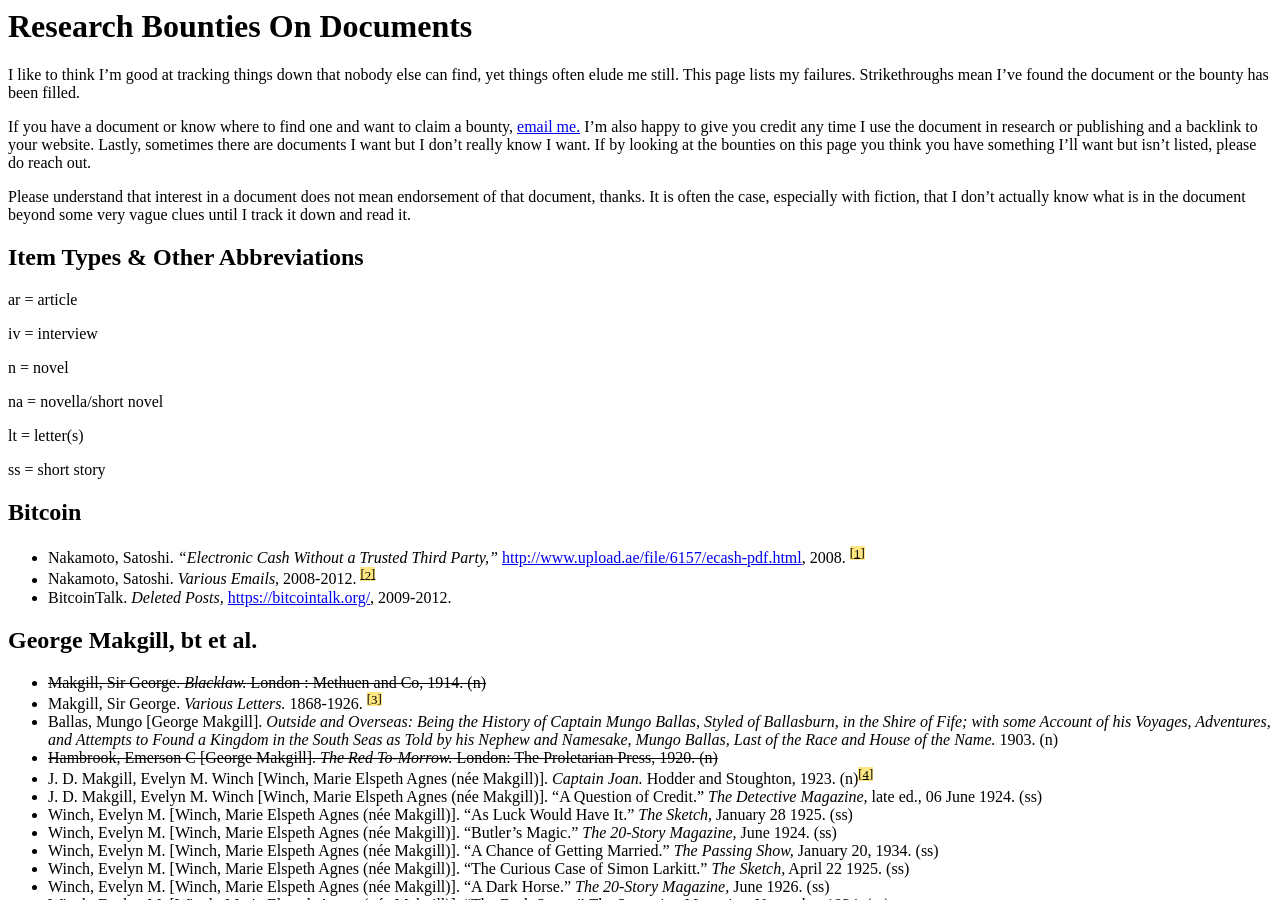
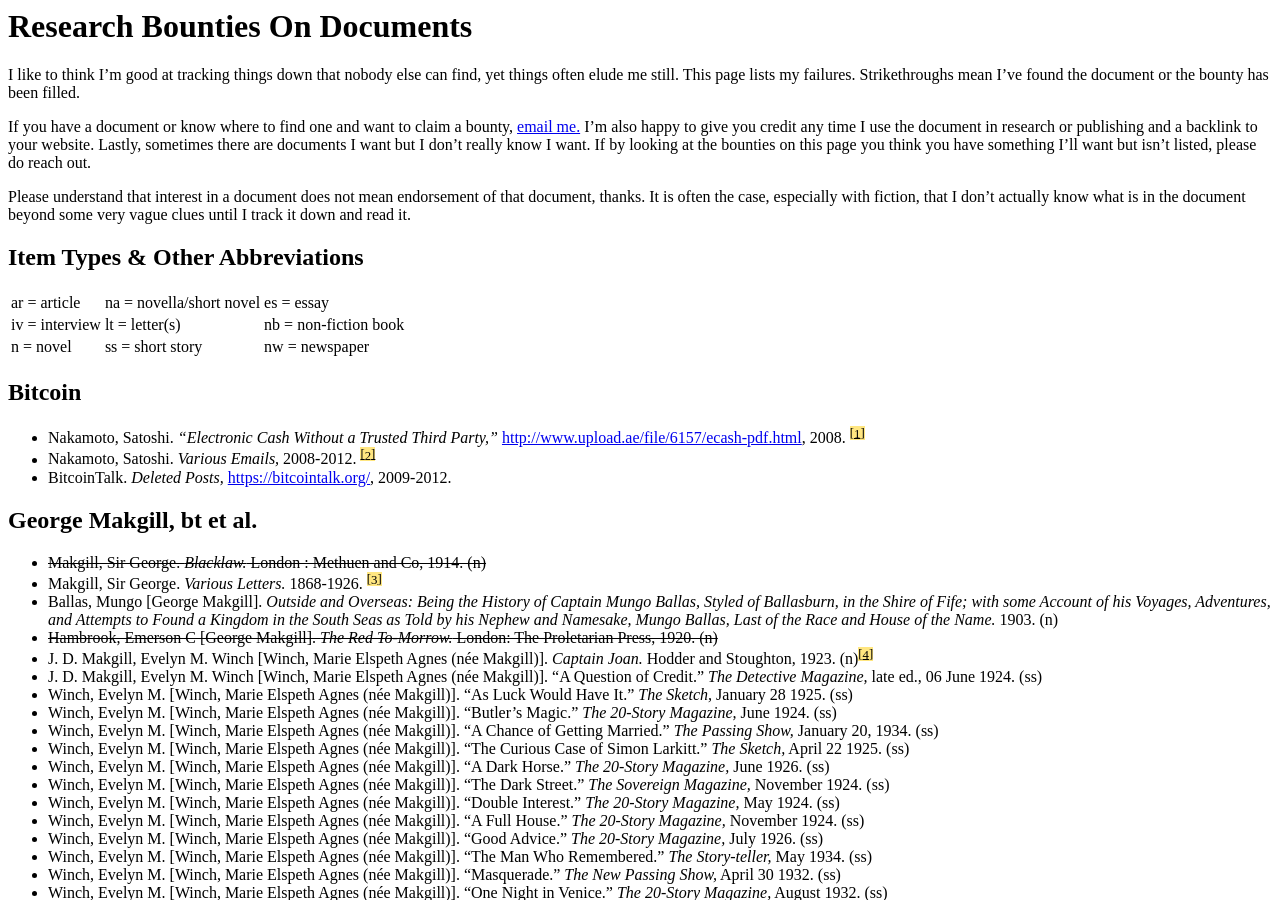
Before and after one commit to derykmakgill/website, a Jekyll site: the page built from research-bounties.md, in a window 1280 px wide and 900 px high. Built offline with Jekyll 4.4.1, drawn with Linux system fonts in a browser that asks for light colours.

Commit message:
Update research-bounties.md

```diff
--- a/research-bounties.md
+++ b/research-bounties.md
@@ -12,17 +12,9 @@
 
 ## Item Types & Other Abbreviations
 
-ar = article
-
-iv = interview
-
-n = novel
-
-na = novella/short novel
-
-lt = letter(s)
-
-ss = short story
+| ar = article |  na = novella/short novel | es = essay |
+| iv = interview |   lt = letter(s)  |   nb = non-fiction book |
+| n = novel | ss = short story | nw = newspaper |
 
 ## Bitcoin
 
```
